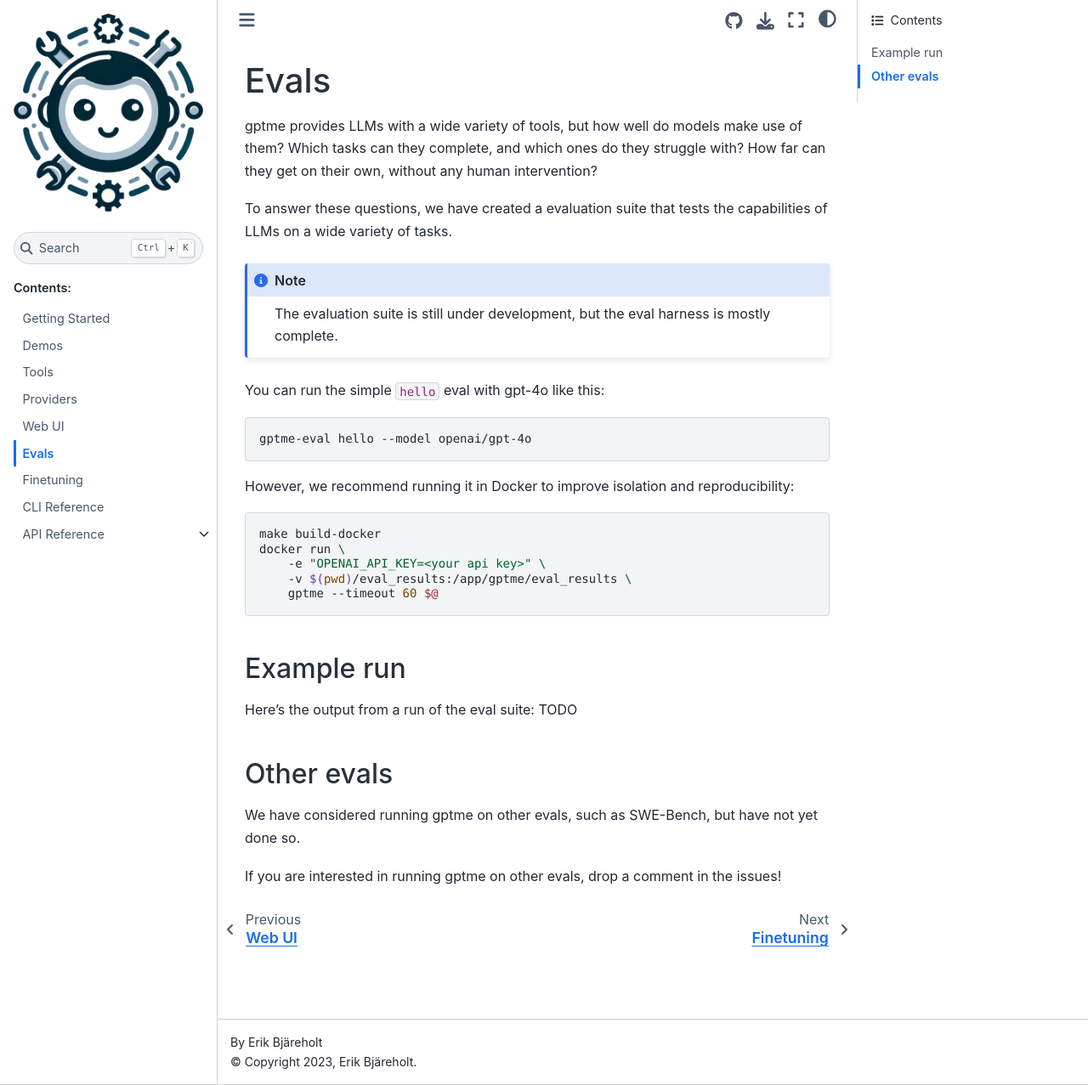
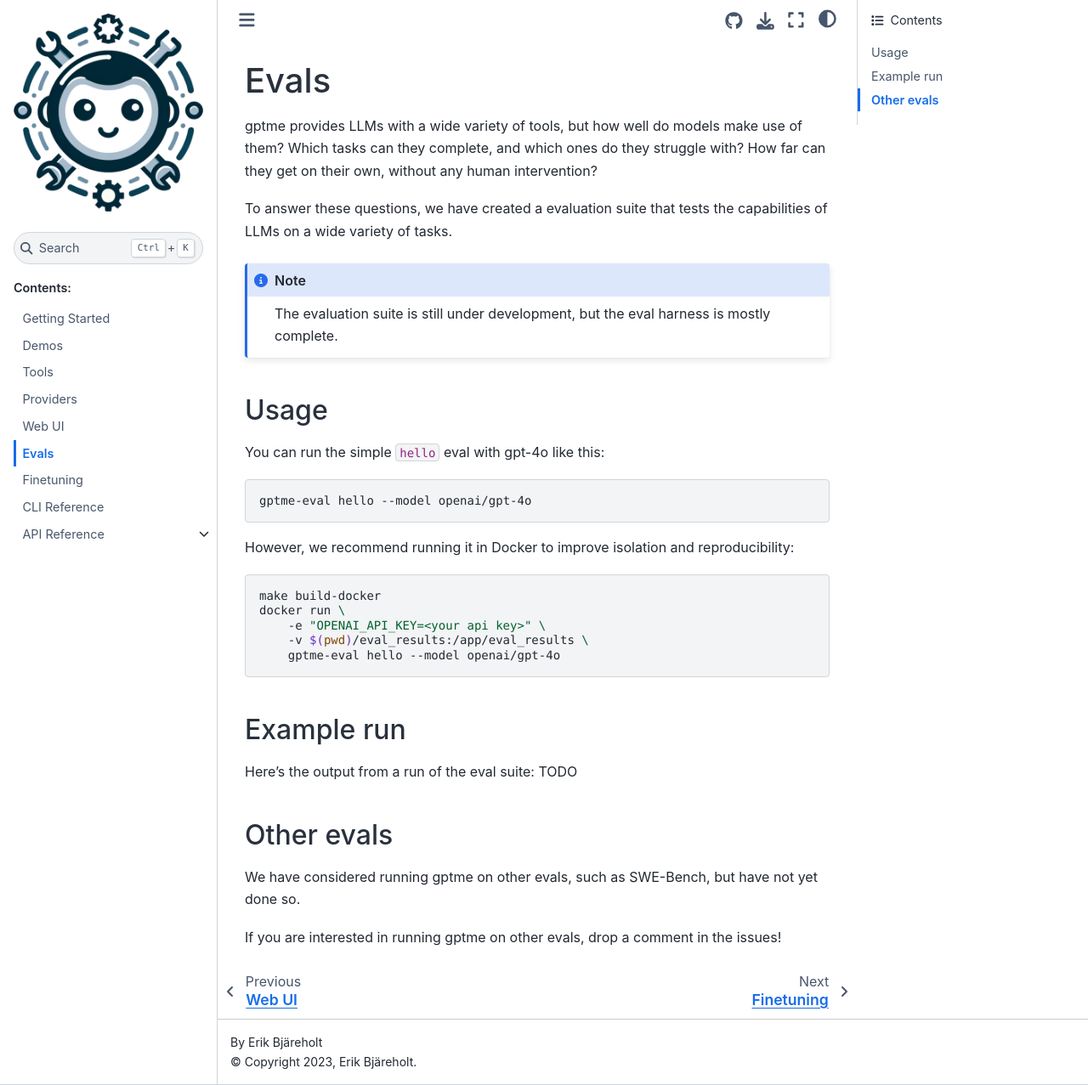
Before and after one commit to get-loose/gptme, a Sphinx documentation site: the page built from docs/evals.rst, in a window 1280 px wide and 1277 px high. Shown: the whole window at 85% size. Built offline with Sphinx 7.4.7 and the Sphinx Book theme 1.1.4, drawn with Linux system fonts in a browser that asks for light colours.

Commit message:
build: rewrote Dockerfile, splitting it into two parts with eval built on server image, misc dockerfile improvements

```diff
--- a/docs/evals.rst
+++ b/docs/evals.rst
@@ -7,6 +7,9 @@
 
 .. note::
     The evaluation suite is still under development, but the eval harness is mostly complete.
+
+Usage
+-----
 
 You can run the simple ``hello`` eval with gpt-4o like this:
 
@@ -21,8 +24,8 @@
     make build-docker
     docker run \
         -e "OPENAI_API_KEY=<your api key>" \
-        -v $(pwd)/eval_results:/app/gptme/eval_results \
-        gptme --timeout 60 $@
+        -v $(pwd)/eval_results:/app/eval_results \
+        gptme-eval hello --model openai/gpt-4o
 
 
 Example run
```
Also changed, not shown: 5 other files.
